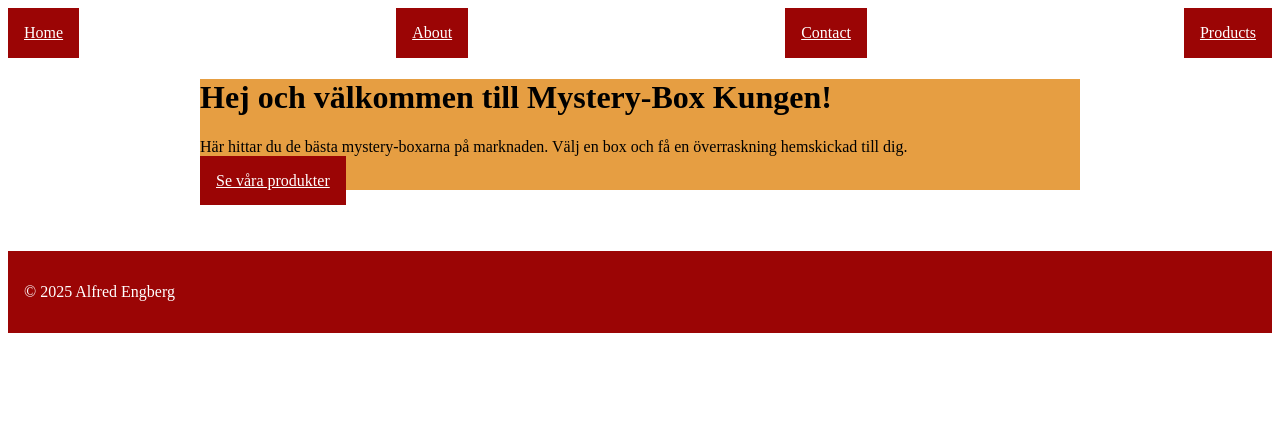
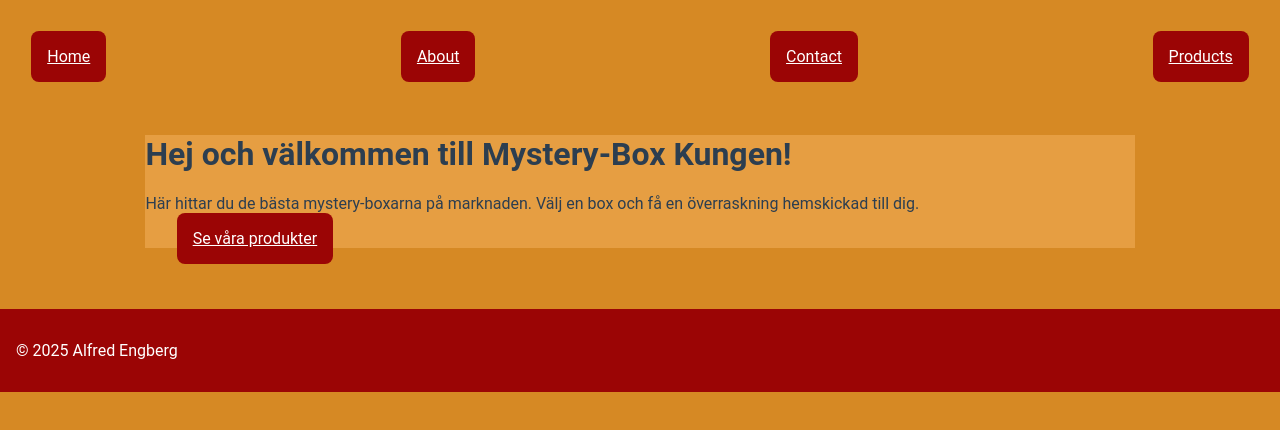
Before and after one commit to AlfredEngberg/vue-testing, a Vue app: page / in a window 1280 px wide. Shown: the top 430 px of the page. Built offline with nearby package versions, Linux system fonts and the light colour scheme; the HTML template or start-up script is replaced by a standard one.

Commit message:
style: update body styles and add rounded corners to buttons

```diff
--- a/src/assets/base.css
+++ b/src/assets/base.css
@@ -1,4 +1,12 @@
 /* color palette from <https://github.com/vuejs/theme> */
+body {
+  margin: 0;
+  padding: 0;
+  font-family: 'Roboto', sans-serif;
+  background-color: var(--color-background);
+  color: var(--color-text);
+}
+
 :root {
   --color-background: #d68924;
   --color-background-soft: #e69e42;
@@ -9,6 +17,8 @@
   --color-border-hover: rgba(60, 60, 60, 0.29);
   --color-heading: #2c3e50;
   --color-text: #2c3e50;
+
+  --rounded-corners: 0.5rem;
 
   --step--2: clamp(0.7813rem, 0.7747rem + 0.0326vw, 0.8rem);
   --step--1: clamp(0.9375rem, 0.9158rem + 0.1087vw, 1rem);
--- a/src/assets/main.css
+++ b/src/assets/main.css
@@ -35,5 +35,7 @@
   background-color: var(--color-button-color);
   border: var();
   padding: 1rem;
+  margin: var(--step-2);
   color: var(--color-bright-text);
+  border-radius: var(--rounded-corners);
 }
```
